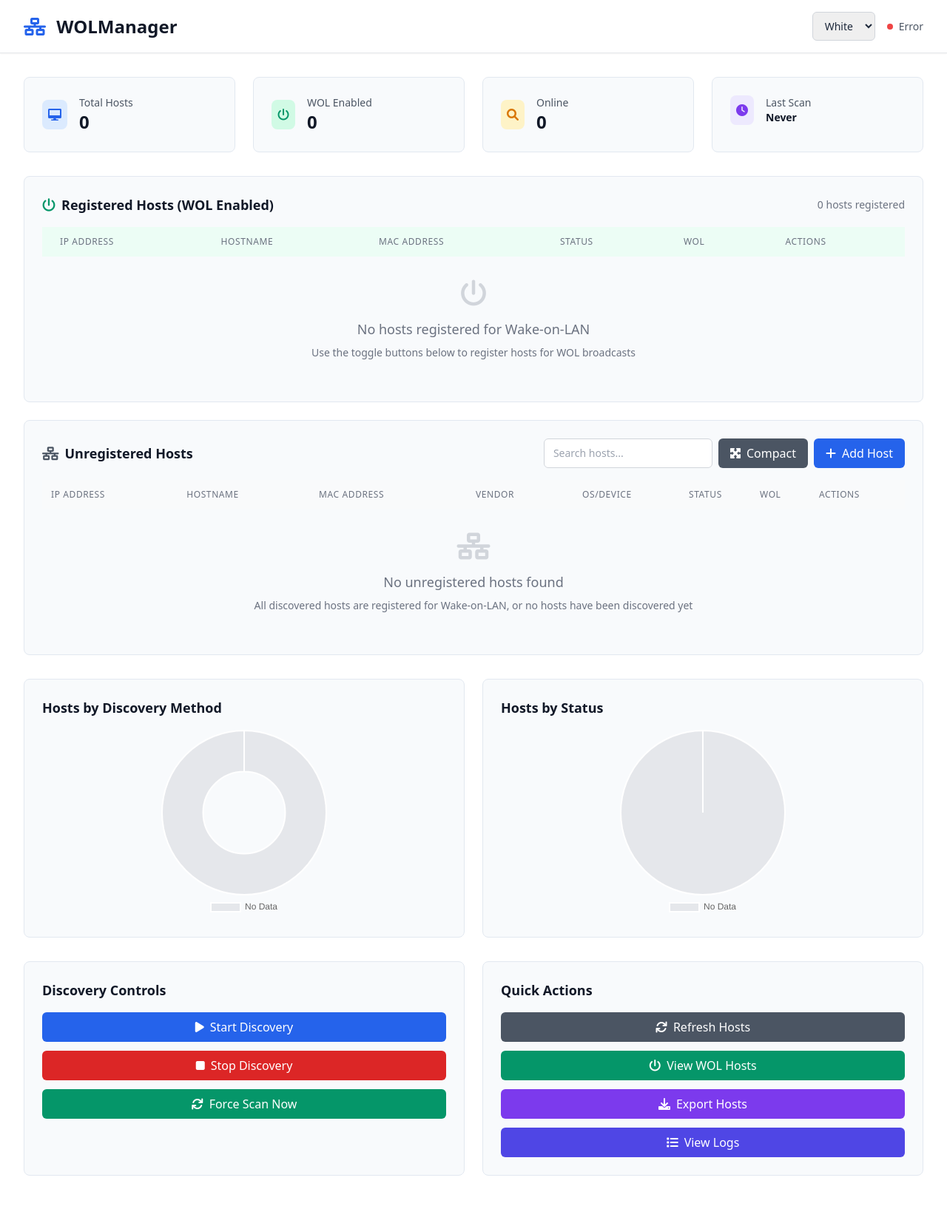
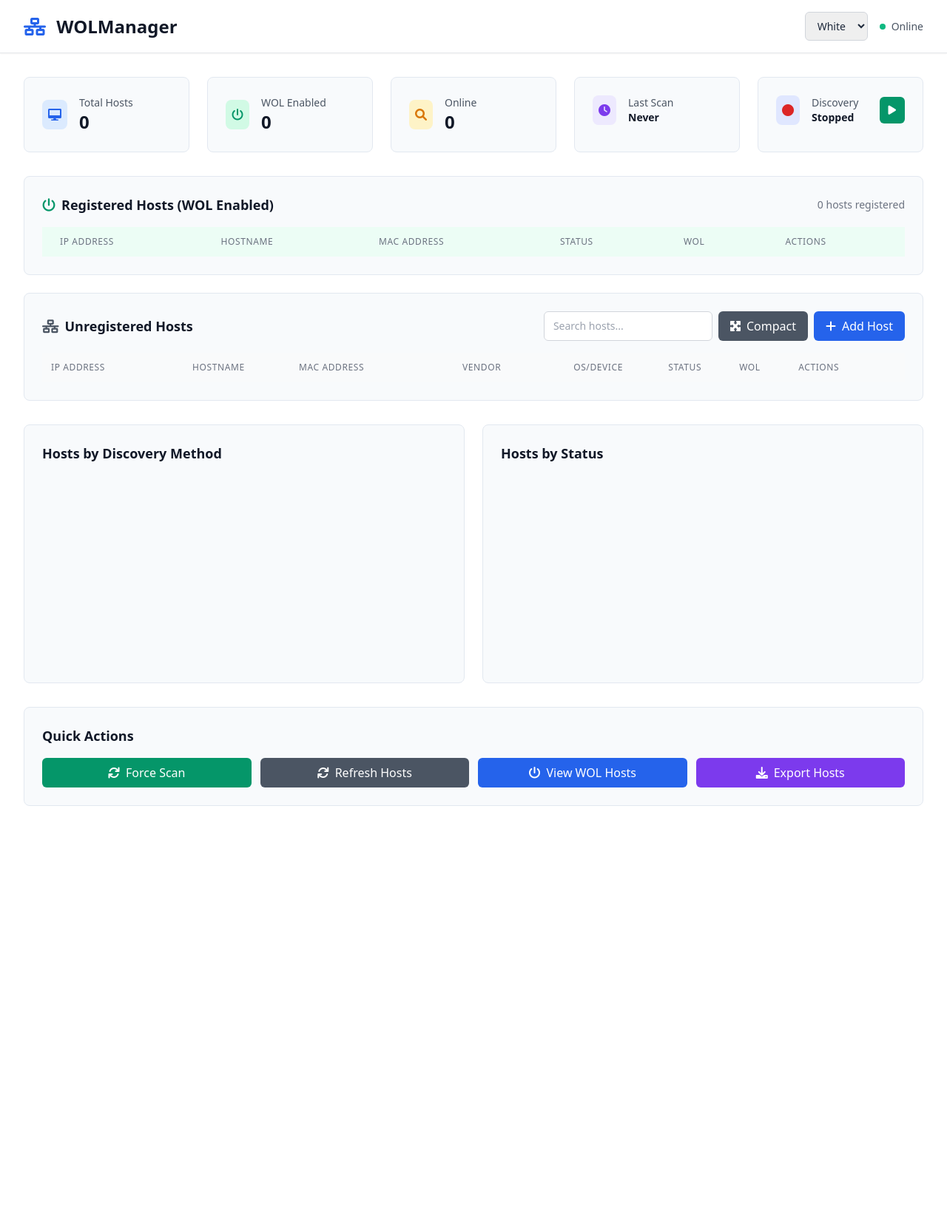
Before and after one commit to floyd68/WOLManager, a FastAPI app: page / in a window 1280 px wide. Shown: the whole page at 74% size. After the commit the page ends 1090 px from the top, so only its background shows below. Run offline with FastAPI, Linux system fonts and the light colour scheme; data that the repository does not hold is empty; a map, chart or similar area stays blank; some libraries are stand-ins or nearby versions.

Commit message:
Move Discovery controls to dashboard and disable API access logs
- Moved Discovery Start/Stop controls to dashboard stats section
  * Added Discovery Status & Control card to dashboard grid (5 columns)
  * Merged Start/Stop Discovery buttons into single toggle button
  * Toggle button changes icon and color based on discovery status
  * Status indicator shows Running (green) or Stopped (red) with appropriate icons

- Enhanced discovery control functionality
  * Single toggle button replaces separate Start/Stop buttons
  * Button state automatically updates based on discovery status
  * Green play button for starting, red stop button for stopping
  * Integrated status display with visual indicators

- Streamlined Quick Actions section
  * Removed separate Discovery Controls section
  * Moved Force Scan to Quick Actions with grid layout
  * Simplified layout with 4-column responsive grid
  * Better space utilization and cleaner interface

- Disabled API access logs for cleaner output
  * Added access_log=False to uvicorn configuration in app/main.py
  * Added access_log=False to uvicorn configuration in run.py
  * Removes HTTP request/response logs (GET, POST, PUT, DELETE)
  * Keeps application logs via structlog for debugging
  * Reduces console noise and improves performance

- JavaScript improvements
  * Consolidated startDiscovery() and stopDiscovery() into toggleDiscovery()
  * Enhanced updateDiscoveryStatus() for new dashboard display
  * Maintains backward compatibility with existing status indicators
  * Improved status synchronization and visual feedback

- User experience improvements
  * Discovery controls now prominently displayed at top of dashboard
  * Single-click toggle for starting/stopping discovery
  * Visual status indicators for immediate feedback
  * Cleaner console output without access log noise
  * More intuitive and accessible discovery management

```diff
--- a/app/main.py
+++ b/app/main.py
@@ -126,5 +126,5 @@
         host=settings.HOST,
         port=settings.PORT,
         reload=settings.DEBUG,
-        log_config=None
+        access_log=False
     )
--- a/app/static/js/app.js
+++ b/app/static/js/app.js
@@ -25,13 +25,9 @@
             this.changeTheme(e.target.value);
         });
 
-        // Discovery controls
-        document.getElementById('start-discovery').addEventListener('click', () => {
-            this.startDiscovery();
-        });
-
-        document.getElementById('stop-discovery').addEventListener('click', () => {
-            this.stopDiscovery();
+        // Discovery toggle
+        document.getElementById('discovery-toggle').addEventListener('click', () => {
+            this.toggleDiscovery();
         });
 
         document.getElementById('force-scan').addEventListener('click', () => {
@@ -352,7 +348,34 @@
         const lastScan = status.last_run ? new Date(status.last_run).toLocaleString() : 'Never';
         document.getElementById('last-scan').textContent = lastScan;
 
+        // Update the new discovery status display in dashboard
+        const statusElement = document.getElementById('discovery-status');
+        const statusIcon = document.getElementById('discovery-status-icon');
+        const toggleButton = document.getElementById('discovery-toggle');
+
+        if (status.status === 'running') {
+            statusElement.textContent = 'Running';
+            statusIcon.className = 'fas fa-circle text-green-600';
+            toggleButton.className = 'bg-red-600 text-white px-3 py-2 rounded-md hover:bg-red-700 transition-colors text-sm';
+            toggleButton.innerHTML = '<i class="fas fa-stop"></i>';
+            toggleButton.title = 'Stop Discovery';
+        } else if (status.status === 'error') {
+            statusElement.textContent = 'Error';
+            statusIcon.className = 'fas fa-circle text-red-600';
+            toggleButton.className = 'bg-green-600 text-white px-3 py-2 rounded-md hover:bg-green-700 transition-colors text-sm';
+            toggleButton.innerHTML = '<i class="fas fa-play"></i>';
+            toggleButton.title = 'Start Discovery';
+        } else {
+            statusElement.textContent = 'Stopped';
+            statusIcon.className = 'fas fa-circle text-red-600';
+            toggleButton.className = 'bg-green-600 text-white px-3 py-2 rounded-md hover:bg-green-700 transition-colors text-sm';
+            toggleButton.innerHTML = '<i class="fas fa-play"></i>';
+            toggleButton.title = 'Start Discovery';
+        }
+
+        // Keep the old status indicator for compatibility (if it exists)
         const indicator = document.getElementById('status-indicator');
+        if (indicator) {
             const dot = indicator.querySelector('.w-2');
             const text = indicator.querySelector('span');
 
@@ -365,6 +388,7 @@
             } else {
                 dot.className = 'w-2 h-2 bg-yellow-500 rounded-full mr-2';
                 text.textContent = 'Stopped';
+            }
         }
     }
 
@@ -496,29 +520,28 @@
         });
     }
 
-    async startDiscovery() {
+    async toggleDiscovery() {
         try {
-            const response = await fetch(`${this.apiBase}/discovery/start`, { method: 'POST' });
+            const statusElement = document.getElementById('discovery-status');
+            const statusText = statusElement.textContent;
+
+            let response;
+            if (statusText === 'Stopped' || statusText === 'Unknown') {
+                // Start discovery
+                response = await fetch(`${this.apiBase}/discovery/start`, { method: 'POST' });
                 if (!response.ok) throw new Error('Failed to start discovery');
+                this.showNotification('Discovery started', 'success');
+            } else {
+                // Stop discovery
+                response = await fetch(`${this.apiBase}/discovery/stop`, { method: 'POST' });
+                if (!response.ok) throw new Error('Failed to stop discovery');
+                this.showNotification('Discovery stopped', 'success');
+            }
 
-            this.showNotification('Discovery started', 'success');
             this.loadDiscoveryStatus();
         } catch (error) {
-            console.error('Failed to start discovery:', error);
-            this.showNotification('Failed to start discovery', 'error');
-        }
-    }
-
-    async stopDiscovery() {
-        try {
-            const response = await fetch(`${this.apiBase}/discovery/stop`, { method: 'POST' });
-            if (!response.ok) throw new Error('Failed to stop discovery');
-
-            this.showNotification('Discovery stopped', 'success');
-            this.loadDiscoveryStatus();
-        } catch (error) {
-            console.error('Failed to stop discovery:', error);
-            this.showNotification('Failed to stop discovery', 'error');
+            console.error('Failed to toggle discovery:', error);
+            this.showNotification('Failed to toggle discovery', 'error');
         }
     }
 
--- a/app/templates/index.html
+++ b/app/templates/index.html
@@ -54,7 +54,7 @@
         <!-- Main Content -->
         <main class="max-w-7xl mx-auto px-4 sm:px-6 lg:px-8 py-8">
             <!-- Dashboard Stats -->
-            <div class="grid grid-cols-1 md:grid-cols-2 lg:grid-cols-4 gap-6 mb-8">
+            <div class="grid grid-cols-1 md:grid-cols-2 lg:grid-cols-5 gap-6 mb-8">
                 <div class="card rounded-lg p-6">
                     <div class="flex items-center">
                         <div class="p-2 bg-blue-100 rounded-lg">
@@ -100,6 +100,24 @@
                             <p class="text-sm font-medium text-gray-600">Last Scan</p>
                             <p id="last-scan" class="text-sm font-semibold text-gray-900">Never</p>
                         </div>
+                    </div>
+                </div>
+
+                <!-- Discovery Status & Control -->
+                <div class="card rounded-lg p-6">
+                    <div class="flex items-center justify-between">
+                        <div class="flex items-center">
+                            <div class="p-2 bg-indigo-100 rounded-lg">
+                                <i id="discovery-status-icon" class="fas fa-circle text-red-600"></i>
+                            </div>
+                            <div class="ml-4">
+                                <p class="text-sm font-medium text-gray-600">Discovery</p>
+                                <p id="discovery-status" class="text-sm font-semibold text-gray-900">Stopped</p>
+                            </div>
+                        </div>
+                        <button id="discovery-toggle" class="bg-green-600 text-white px-3 py-2 rounded-md hover:bg-green-700 transition-colors text-sm" title="Start Discovery">
+                            <i class="fas fa-play"></i>
+                        </button>
                     </div>
                 </div>
             </div>
@@ -163,13 +181,13 @@
                         <thead class="bg-gray-50">
                             <tr>
                                 <th class="w-30 px-3 py-3 text-left text-xs font-medium text-gray-500 uppercase tracking-wider">IP Address</th>
-                                <th class="w-38 px-3 py-3 text-left text-xs font-medium text-gray-500 uppercase tracking-wider">Hostname</th>
+                                <th class="w-36 px-3 py-3 text-left text-xs font-medium text-gray-500 uppercase tracking-wider">Hostname</th>
                                 <th class="w-34 px-3 py-3 text-left text-xs font-medium text-gray-500 uppercase tracking-wider">MAC Address</th>
-                                <th class="w-30 px-3 py-3 text-left text-xs font-medium text-gray-500 uppercase tracking-wider hidden lg:table-cell">Vendor</th>
-                                <th class="w-36 px-3 py-3 text-left text-xs font-medium text-gray-500 uppercase tracking-wider hidden md:table-cell">OS/Device</th>
+                                <th class="w-26 px-3 py-3 text-left text-xs font-medium text-gray-500 uppercase tracking-wider hidden lg:table-cell">Vendor</th>
+                                <th class="w-32 px-3 py-3 text-left text-xs font-medium text-gray-500 uppercase tracking-wider hidden md:table-cell">OS/Device</th>
                                 <th class="w-24 px-3 py-3 text-left text-xs font-medium text-gray-500 uppercase tracking-wider">Status</th>
                                 <th class="w-20 px-3 py-3 text-left text-xs font-medium text-gray-500 uppercase tracking-wider hidden sm:table-cell">WOL</th>
-                                <th class="w-32 px-3 py-3 text-left text-xs font-medium text-gray-500 uppercase tracking-wider">Actions</th>
+                                <th class="w-30 px-3 py-3 text-left text-xs font-medium text-gray-500 uppercase tracking-wider">Actions</th>
                             </tr>
                         </thead>
                         <tbody id="unregistered-hosts-table-body" class="bg-white divide-y divide-gray-200">
@@ -202,41 +220,22 @@
                 </div>
             </div>
 
-            <!-- Controls -->
-            <div class="grid grid-cols-1 lg:grid-cols-2 gap-6 mb-8">
-                <!-- Discovery Controls -->
-                <div class="card rounded-lg p-6">
-                    <h3 class="text-lg font-semibold text-gray-900 mb-4">Discovery Controls</h3>
-                    <div class="space-y-3">
-                        <button id="start-discovery" class="w-full bg-blue-600 text-white px-4 py-2 rounded-md hover:bg-blue-700 transition-colors">
-                            <i class="fas fa-play mr-2"></i>Start Discovery
+            <!-- Quick Actions -->
+            <div class="card rounded-lg p-6 mb-8">
+                <h3 class="text-lg font-semibold text-gray-900 mb-4">Quick Actions</h3>
+                <div class="grid grid-cols-2 md:grid-cols-4 gap-3">
+                    <button id="force-scan" class="bg-green-600 text-white px-4 py-2 rounded-md hover:bg-green-700 transition-colors">
+                        <i class="fas fa-sync mr-2"></i>Force Scan
                     </button>
-                        <button id="stop-discovery" class="w-full bg-red-600 text-white px-4 py-2 rounded-md hover:bg-red-700 transition-colors">
-                            <i class="fas fa-stop mr-2"></i>Stop Discovery
-                        </button>
-                        <button id="force-scan" class="w-full bg-green-600 text-white px-4 py-2 rounded-md hover:bg-green-700 transition-colors">
-                            <i class="fas fa-sync mr-2"></i>Force Scan Now
-                        </button>
-                    </div>
-                </div>
-
-                <!-- Quick Actions -->
-                <div class="card rounded-lg p-6">
-                    <h3 class="text-lg font-semibold text-gray-900 mb-4">Quick Actions</h3>
-                    <div class="space-y-3">
-                        <button id="refresh-hosts" class="w-full bg-gray-600 text-white px-4 py-2 rounded-md hover:bg-gray-700 transition-colors">
+                    <button id="refresh-hosts" class="bg-gray-600 text-white px-4 py-2 rounded-md hover:bg-gray-700 transition-colors">
                         <i class="fas fa-refresh mr-2"></i>Refresh Hosts
                     </button>
-                        <button id="view-wol-hosts" class="w-full bg-green-600 text-white px-4 py-2 rounded-md hover:bg-green-700 transition-colors">
+                    <button id="view-wol-hosts" class="bg-blue-600 text-white px-4 py-2 rounded-md hover:bg-blue-700 transition-colors">
                         <i class="fas fa-power-off mr-2"></i>View WOL Hosts
                     </button>
-                        <button id="export-hosts" class="w-full bg-purple-600 text-white px-4 py-2 rounded-md hover:bg-purple-700 transition-colors">
+                    <button id="export-hosts" class="bg-purple-600 text-white px-4 py-2 rounded-md hover:bg-purple-700 transition-colors">
                         <i class="fas fa-download mr-2"></i>Export Hosts
                     </button>
-                        <button id="view-logs" class="w-full bg-indigo-600 text-white px-4 py-2 rounded-md hover:bg-indigo-700 transition-colors">
-                            <i class="fas fa-list mr-2"></i>View Logs
-                        </button>
-                    </div>
                 </div>
             </div>
         </main>
--- a/run.py
+++ b/run.py
@@ -12,5 +12,6 @@
         host=settings.HOST,
         port=settings.PORT,
         reload=settings.DEBUG,
-        log_level="info" if not settings.DEBUG else "debug"
+        log_level="info" if not settings.DEBUG else "debug",
+        access_log=False
     )
```
Lines whose indentation alone changed are shown as unchanged.
